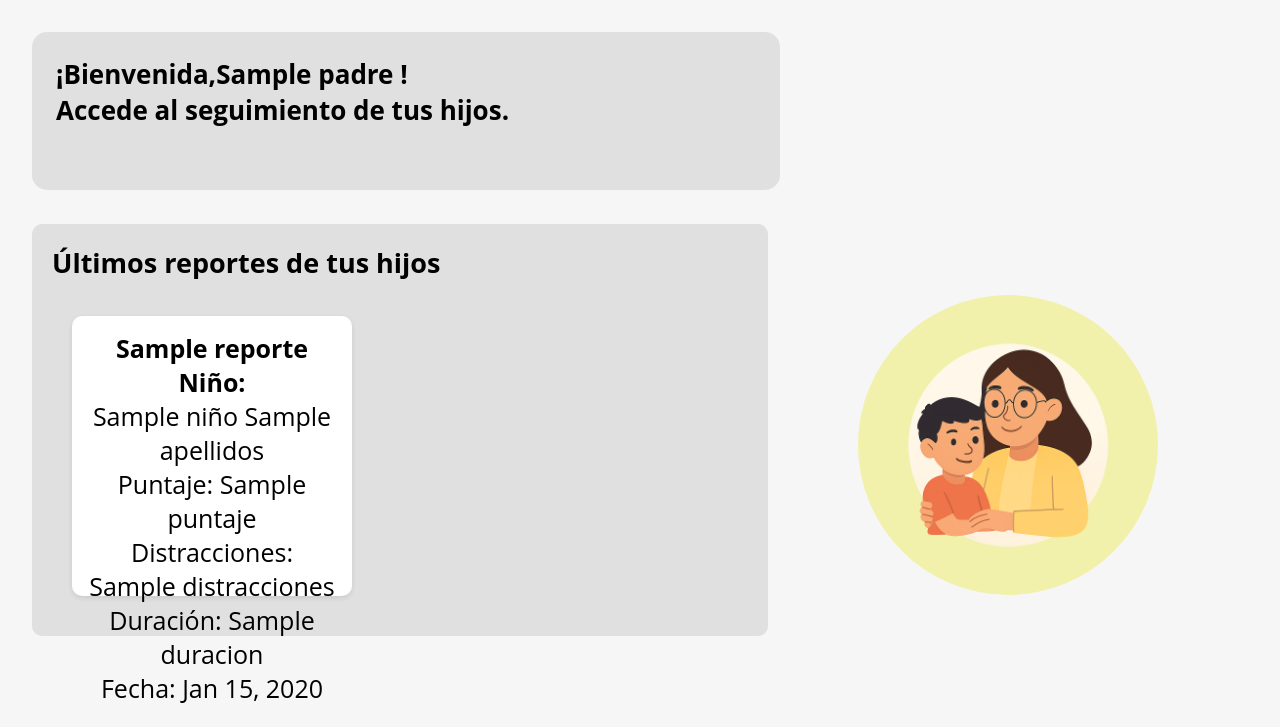
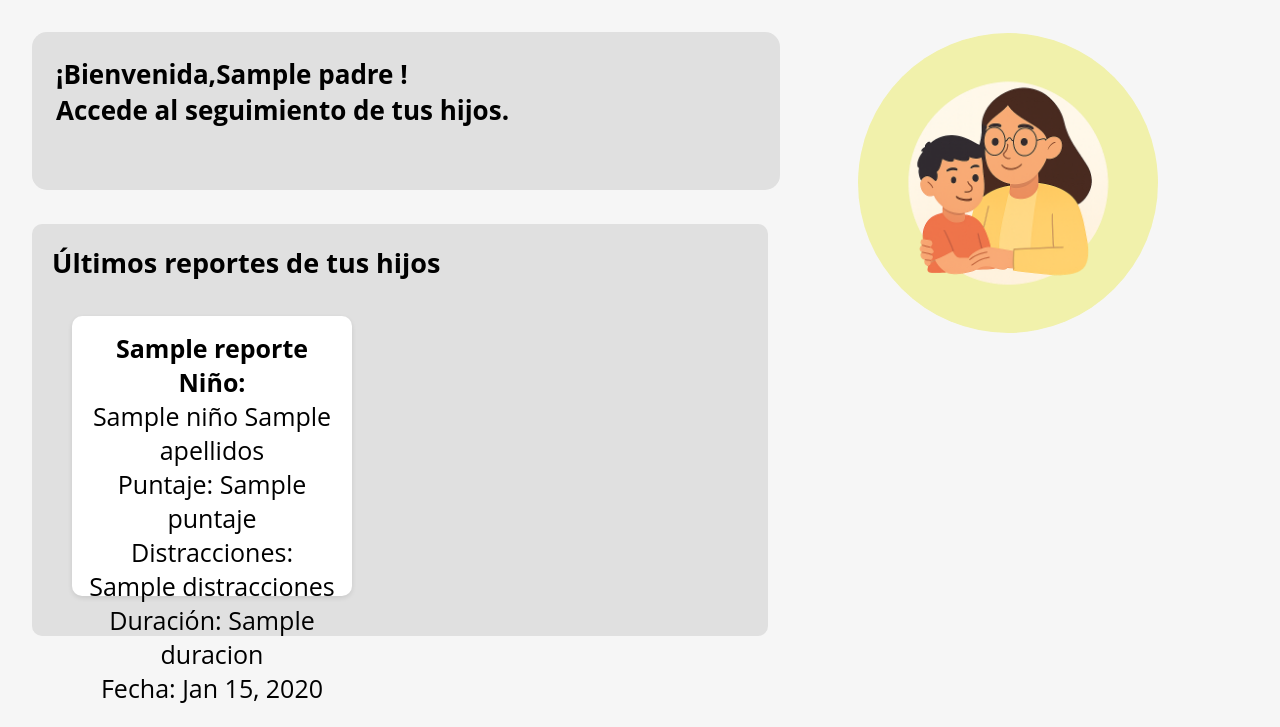
Before and after one commit to Francisco-Ronquillo/EDUFLEX, a Django app: template PADRE/templates/dashboardDad.html in a window 1280 px wide. Shown: the part 82-809 px from the top of the page. Run offline with Django 5.2, Linux system fonts and the light colour scheme; the template is opened without the code that fills it: most values are stand-ins (such as "Sample title", 1, 10 or a date in 2020).

Commit message:
modificacion del css de dashboard padre y profesor, modificacion del js

```diff
--- a/static/CSS/dashboardDad.css
+++ b/static/CSS/dashboardDad.css
@@ -130,6 +130,7 @@ header {
   background-color: #f1f1ab; /* beige */
   border-radius: 100%;
   z-index: 0;
+  margin-top: -525px;
 }
 
 .imagen-con-circulo img {
@@ -137,4 +138,5 @@ header {
   height: auto;
   z-index: 1;
   position: relative;
+  margin-top: -525px;
 }
--- a/static/CSS/dashboardTeacher.css
+++ b/static/CSS/dashboardTeacher.css
@@ -130,6 +130,7 @@ header {
   background-color: #f1f1ab; /* beige */
   border-radius: 100%;
   z-index: 0;
+  margin-top: -525px;
 }
 
 .imagen-con-circulo img {
@@ -137,4 +138,5 @@ header {
   height: auto;
   z-index: 1;
   position: relative;
+  margin-top: -525px;
 }
--- a/static/JS/logica.js
+++ b/static/JS/logica.js
@@ -1 +1,2 @@
 console.log('Hola mundo')
+console.log('duerman a Julio')
```
